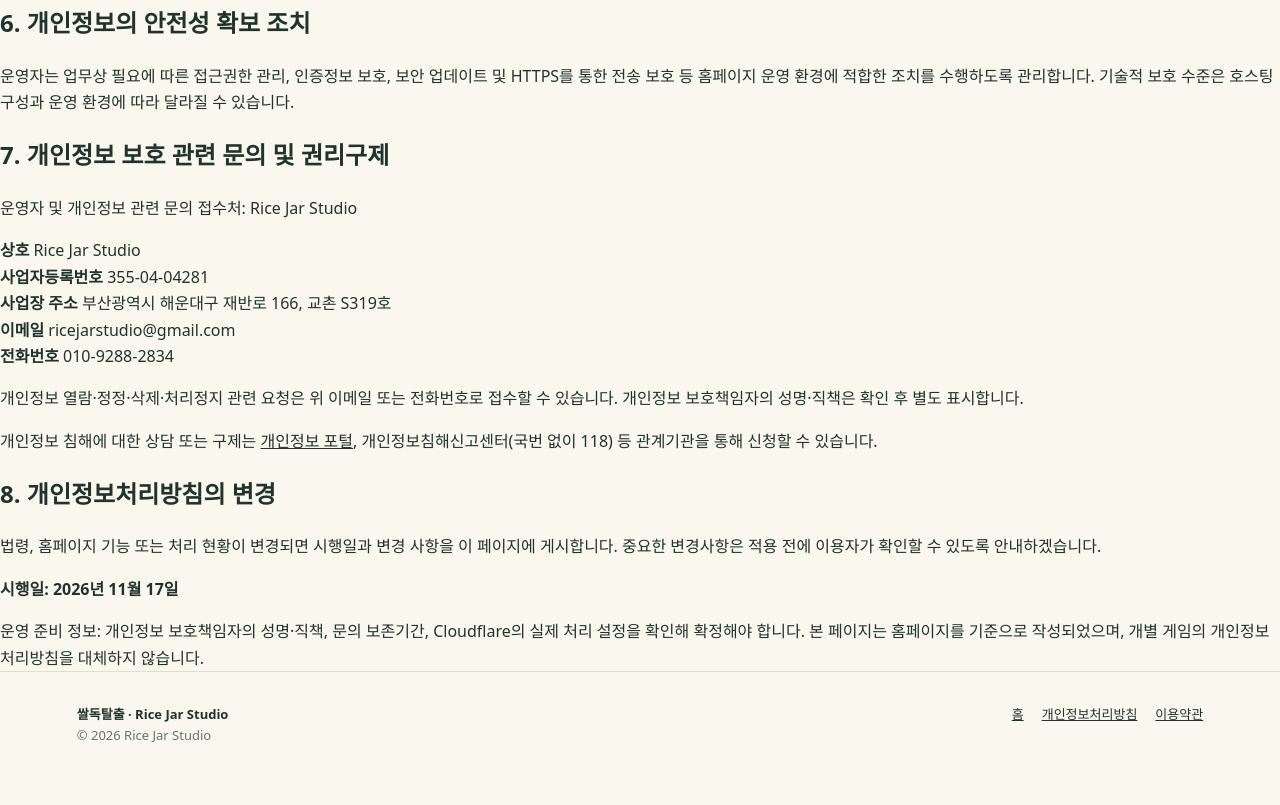
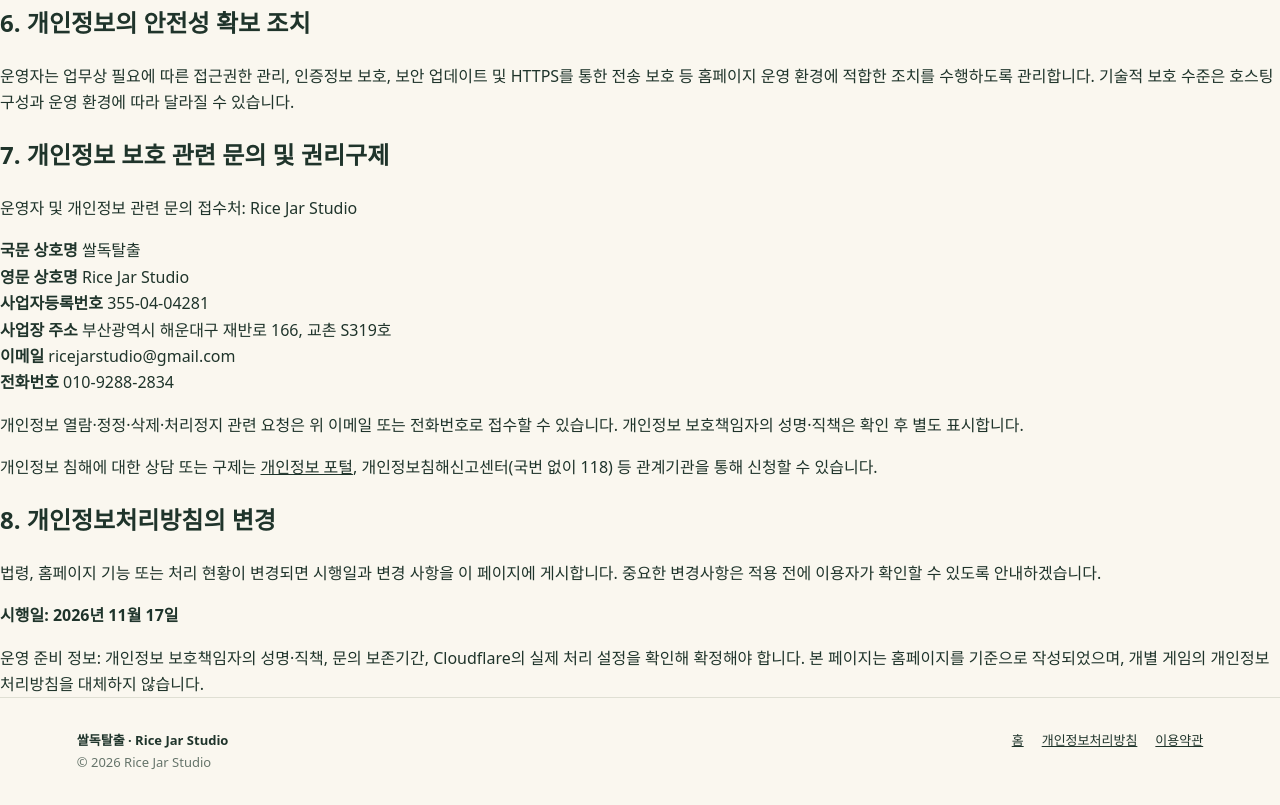
Before and after one commit to 9barcode/ricejarstudio-website, a plain HTML site: page public/privacy.html in a window 1280 px wide. Shown: the part 1497-2302 px from the top of the page. Before the commit the page ends 2276 px from the top, so only its background shows below. Drawn offline with Linux system fonts and the light colour scheme.

Commit message:
Add rice jar favicon and separate Korean and English business names

```diff
--- a/public/privacy.html
+++ b/public/privacy.html
@@ -1,4 +1,4 @@
-<!doctype html><html lang="ko"><head><meta charset="utf-8"><meta name="viewport" content="width=device-width, initial-scale=1"><meta name="description" content="쌀독탈출 공식 홈페이지의 개인정보 처리 목적, 처리 항목, 정보주체의 권리 및 보호 조치 안내"><title>개인정보처리방침 | 쌀독탈출</title><link rel="stylesheet" href="/styles.css"></head><body><header><a class="logo" href="/">✳ 쌀독탈출<small>RICE JAR STUDIO</small></a><nav aria-label="메뉴"><a href="/">홈</a><a href="/privacy.html">개인정보</a><a href="/terms.html">이용약관</a></nav></header><main class="legal"><span class="tag">LEGAL / PRIVACY</span><h1>개인정보처리방침</h1>
+<!doctype html><html lang="ko"><head><meta charset="utf-8"><meta name="viewport" content="width=device-width, initial-scale=1"><meta name="description" content="쌀독탈출 공식 홈페이지의 개인정보 처리 목적, 처리 항목, 정보주체의 권리 및 보호 조치 안내"><title>개인정보처리방침 | 쌀독탈출</title><link rel="icon" type="image/svg+xml" href="/favicon.svg?v=1"><link rel="shortcut icon" href="/favicon.svg?v=1"><link rel="stylesheet" href="/styles.css"></head><body><header><a class="logo" href="/">✳ 쌀독탈출<small>RICE JAR STUDIO</small></a><nav aria-label="메뉴"><a href="/">홈</a><a href="/privacy.html">개인정보</a><a href="/terms.html">이용약관</a></nav></header><main class="legal"><span class="tag">LEGAL / PRIVACY</span><h1>개인정보처리방침</h1>
 <p class="legal-lead">쌀독탈출(Rice Jar Studio, 이하 “운영자”)은 공식 홈페이지 이용자의 개인정보를 보호하고 개인정보 관련 문의를 처리하기 위해 본 방침을 공개합니다.</p><p class="legal-meta">시행일: 2026년 11월 17일 · 적용 범위: 본 공식 홈페이지</p>
 <div class="legal-banner"><strong>적용 범위 안내</strong><p>이 방침은 <strong>쌀독탈출 공식 홈페이지</strong>에 적용됩니다. 카드대장간·포도키우기·트리꾸미기 등의 앱에서 발생하는 계정, 광고, 이용 기록 및 리워드 관련 개인정보 처리는 각 앱의 별도 방침과 플랫폼 고지를 확인해야 합니다.</p></div>
 <nav class="legal-toc" aria-label="목차"><a href="#purpose">1. 처리 목적과 항목</a><a href="#retention">2. 보유 및 파기</a><a href="#thirdparty">3. 제3자 제공·위탁</a><a href="#automatic">4. 자동수집 기술</a><a href="#rights">5. 이용자 권리</a><a href="#safety">6. 안전성 확보</a><a href="#contact">7. 문의처</a><a href="#updates">8. 변경 안내</a></nav>
@@ -8,6 +8,6 @@
 <section id="automatic"><h2>4. 쿠키 및 자동수집 기술</h2><p>현재 공개된 홈페이지 소스에는 자체 로그인 쿠키, 맞춤형 광고 스크립트 및 별도 이용자 행동분석 스크립트가 포함되어 있지 않습니다. 다만 호스팅 제공자는 서비스 제공 및 보안을 위해 요청 정보, 쿠키 또는 유사 기술을 사용할 수 있습니다.</p><p>이용자는 브라우저 설정에서 쿠키를 차단하거나 삭제할 수 있으나, 일부 웹 기능에 영향을 줄 수 있습니다.</p></section>
 <section id="rights"><h2>5. 정보주체의 권리와 행사 방법</h2><p>이용자는 관련 법령에 따라 본인의 개인정보에 대해 열람, 정정·삭제, 처리정지 등 권리를 행사할 수 있습니다. 법정대리인 또는 적법하게 위임받은 대리인을 통한 요청도 가능합니다.</p><p>본 홈페이지에서 처리되는 개인정보에 관한 요청은 아래의 공식 문의처를 통해 접수하며, 본인 확인이 필요한 경우 필요한 최소한의 정보를 요청할 수 있습니다. 다른 법령에 따라 제한되는 경우 그 사유를 안내합니다.</p></section>
 <section id="safety"><h2>6. 개인정보의 안전성 확보 조치</h2><p>운영자는 업무상 필요에 따른 접근권한 관리, 인증정보 보호, 보안 업데이트 및 HTTPS를 통한 전송 보호 등 홈페이지 운영 환경에 적합한 조치를 수행하도록 관리합니다. 기술적 보호 수준은 호스팅 구성과 운영 환경에 따라 달라질 수 있습니다.</p></section>
-<section id="contact"><h2>7. 개인정보 보호 관련 문의 및 권리구제</h2><p>운영자 및 개인정보 관련 문의 접수처: Rice Jar Studio</p><p><strong>상호</strong> Rice Jar Studio<br><strong>사업자등록번호</strong> 355-04-04281<br><strong>사업장 주소</strong> 부산광역시 해운대구 재반로 166, 교촌 S319호<br><strong>이메일</strong> ricejarstudio@gmail.com<br><strong>전화번호</strong> 010-9288-2834</p><p>개인정보 열람·정정·삭제·처리정지 관련 요청은 위 이메일 또는 전화번호로 접수할 수 있습니다. 개인정보 보호책임자의 성명·직책은 확인 후 별도 표시합니다.</p><p>개인정보 침해에 대한 상담 또는 구제는 <a href="https://www.privacy.go.kr/" target="_blank" rel="noopener noreferrer">개인정보 포털</a>, 개인정보침해신고센터(국번 없이 118) 등 관계기관을 통해 신청할 수 있습니다.</p></section>
+<section id="contact"><h2>7. 개인정보 보호 관련 문의 및 권리구제</h2><p>운영자 및 개인정보 관련 문의 접수처: Rice Jar Studio</p><p><strong>국문 상호명</strong> 쌀독탈출<br><strong>영문 상호명</strong> Rice Jar Studio<br><strong>사업자등록번호</strong> 355-04-04281<br><strong>사업장 주소</strong> 부산광역시 해운대구 재반로 166, 교촌 S319호<br><strong>이메일</strong> ricejarstudio@gmail.com<br><strong>전화번호</strong> 010-9288-2834</p><p>개인정보 열람·정정·삭제·처리정지 관련 요청은 위 이메일 또는 전화번호로 접수할 수 있습니다. 개인정보 보호책임자의 성명·직책은 확인 후 별도 표시합니다.</p><p>개인정보 침해에 대한 상담 또는 구제는 <a href="https://www.privacy.go.kr/" target="_blank" rel="noopener noreferrer">개인정보 포털</a>, 개인정보침해신고센터(국번 없이 118) 등 관계기관을 통해 신청할 수 있습니다.</p></section>
 <section id="updates"><h2>8. 개인정보처리방침의 변경</h2><p>법령, 홈페이지 기능 또는 처리 현황이 변경되면 시행일과 변경 사항을 이 페이지에 게시합니다. 중요한 변경사항은 적용 전에 이용자가 확인할 수 있도록 안내하겠습니다.</p><p><strong>시행일: 2026년 11월 17일</strong></p></section>
 <div class="legal-banner">운영 준비 정보: 개인정보 보호책임자의 성명·직책, 문의 보존기간, Cloudflare의 실제 처리 설정을 확인해 확정해야 합니다. 본 페이지는 홈페이지를 기준으로 작성되었으며, 개별 게임의 개인정보처리방침을 대체하지 않습니다.</div></main><footer><div><strong>쌀독탈출 · Rice Jar Studio</strong><div class="muted">© 2026 Rice Jar Studio</div></div><div><a href="/">홈</a><a href="/privacy.html">개인정보처리방침</a><a href="/terms.html">이용약관</a></div></footer></body></html>
```
Also changed, not shown: public/index.html (+1 -1 lines), public/terms.html (+2 -2 lines), public/favicon.svg (added).
